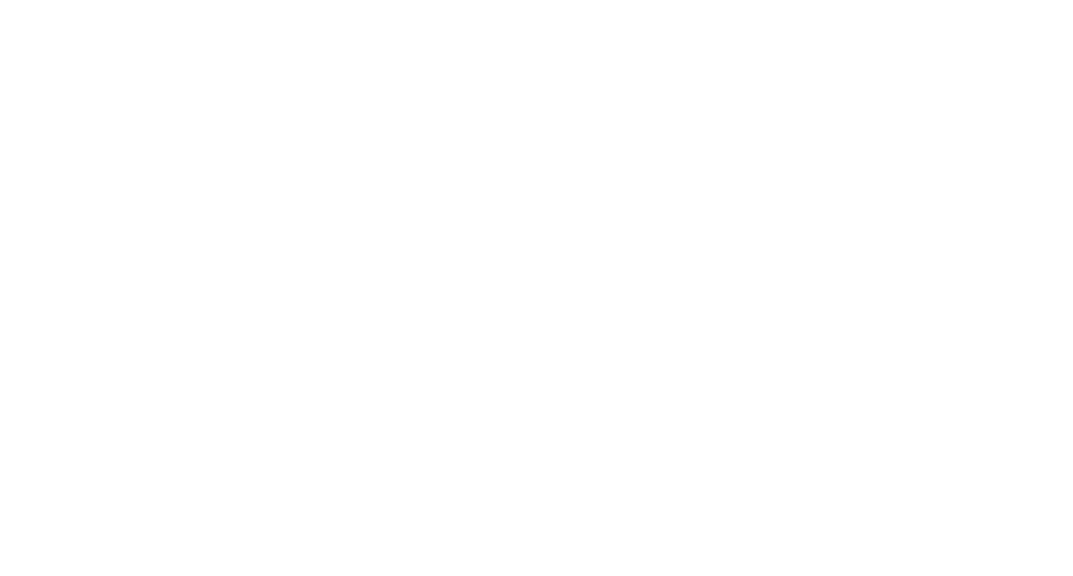
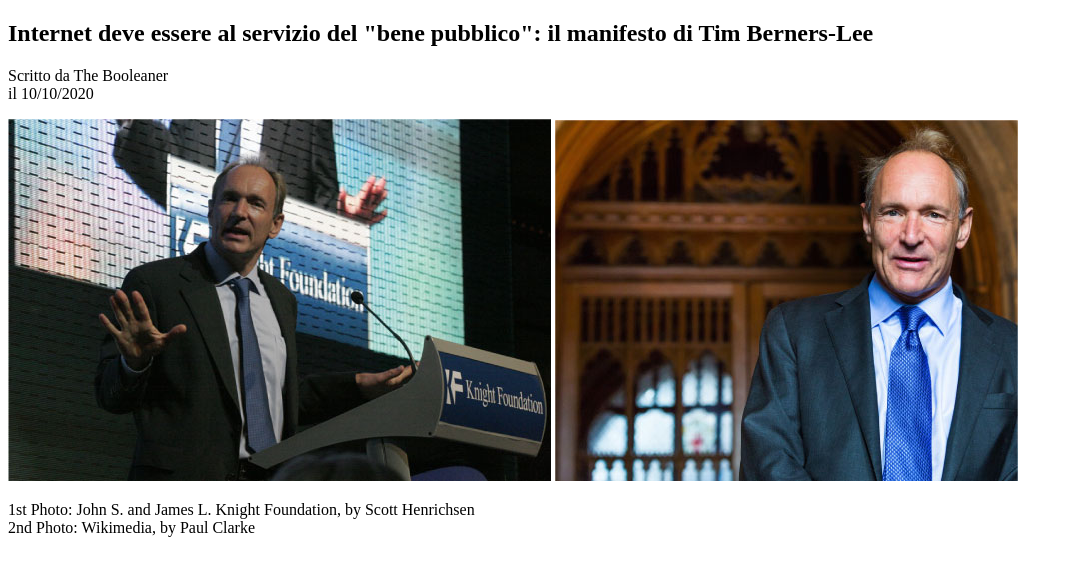
Before and after one commit to lucaconigliaro/html-css-booleaner, a plain HTML site: page index.html in a window 1280 px wide. Shown: the whole page, without its empty margins (0-1073 px from the left). Drawn offline with Linux system fonts and the light colour scheme.

Commit message:
feat: header with title and photos

```diff
--- a/index.html
+++ b/index.html
@@ -12,7 +12,17 @@
     <header>
         <!-- Section Header  -->
         <section>
-
+            <h1>Internet deve essere al servizio del "bene pubblico": il manifesto di Tim Berners-Lee</h1>
+            <p class="writed-by">Scritto da <span class="booleaner">The Booleaner</span>
+                <br>
+                <span class="date">il 10/10/2020</span>
+            </p>
+            <img src="./img/tim-1.jpg" alt="Tim Berners-Lee during a conference">
+            <img src="./img/tim-2.jpg" alt="Aa photo of Tim Berners-Lee">
+            <p class="tim-photos">1st Photo: John S. and James L. Knight Foundation, by Scott Henrichsen
+                <br>
+                2nd Photo: Wikimedia, by Paul Clarke
+            </p>
         </section>
         <!-- /Section Header  -->
     </header>
@@ -41,9 +51,9 @@
             <!-- /Table  -->
 
             <!-- Paragraph 2  -->
-             <div>
+            <div>
 
-             </div>
+            </div>
             <!-- /Paragraph 2  -->
         </section>
     </main>
```
